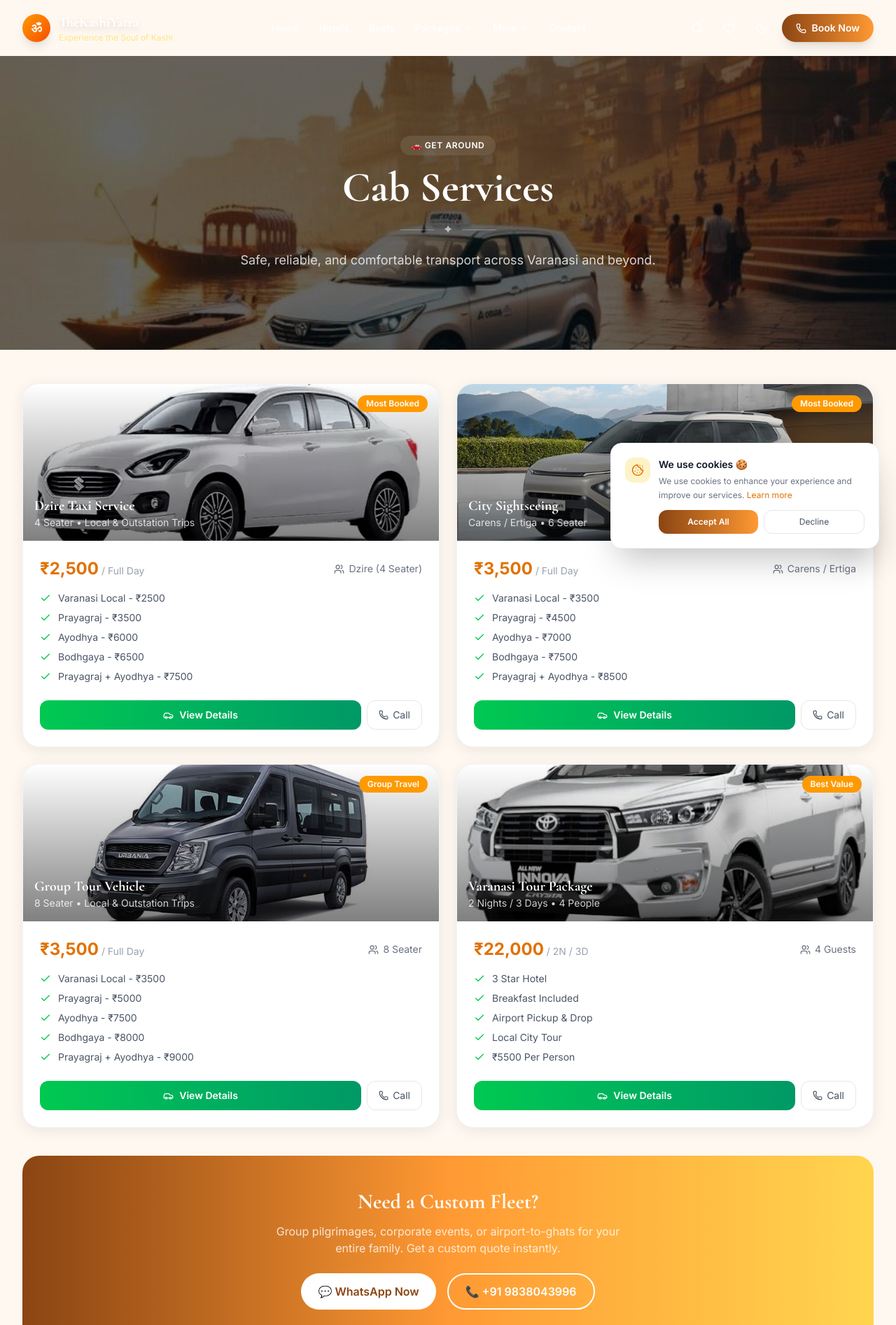
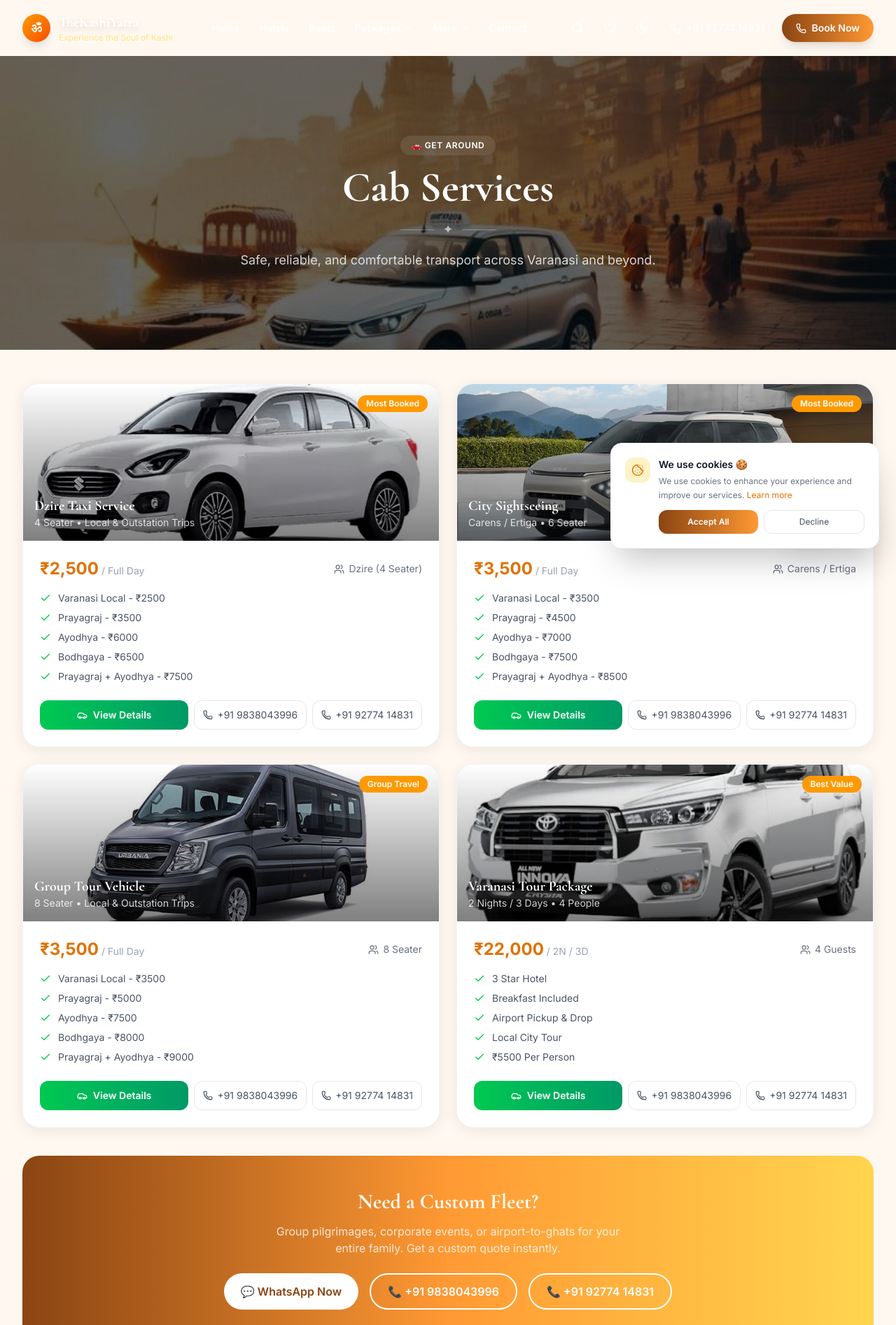
Before and after one commit to lavkush9415/thekashiyatra, a Next.js app: page /cabs in a window 1280 px wide. Shown: the top 1894 px of the page at 70% size. Built offline with nearby package versions, Linux system fonts and the light colour scheme.

Commit message:
Add new contact number across website

```diff
--- a/app/cabs/page.tsx
+++ b/app/cabs/page.tsx
@@ -111,15 +111,21 @@ export default function CabsPage() {
 
 
                 {/* Action buttons */}
-                <div className="flex gap-2">
+                <div className="flex flex-wrap gap-2">
                   <span className="flex-1 py-2.5 bg-gradient-to-r from-green-500 to-emerald-600 text-white rounded-xl text-sm font-semibold hover:shadow-lg hover:scale-[1.02] transition-all flex items-center justify-center gap-2">
                     <Car size={15} /> View Details
                   </span>
                   <a
                     href="tel:+919838043996"
-                    className="px-4 py-2.5 border border-gray-200 dark:border-gray-700 text-gray-600 dark:text-gray-400 rounded-xl text-sm hover:border-amber-300 hover:text-amber-600 transition-colors flex items-center gap-1.5"
+                    className="px-3 py-2.5 border border-gray-200 dark:border-gray-700 text-gray-600 dark:text-gray-400 rounded-xl text-xs sm:text-sm hover:border-amber-300 hover:text-amber-600 transition-colors flex items-center gap-1.5"
                   >
-                    <Phone size={14} /> Call
+                    <Phone size={14} /> +91 9838043996
+                  </a>
+                  <a
+                    href="tel:+919277414831"
+                    className="px-3 py-2.5 border border-gray-200 dark:border-gray-700 text-gray-600 dark:text-gray-400 rounded-xl text-xs sm:text-sm hover:border-amber-300 hover:text-amber-600 transition-colors flex items-center gap-1.5"
+                  >
+                    <Phone size={14} /> +91 92774 14831
                   </a>
                 </div>
               </div>
@@ -145,6 +151,9 @@ export default function CabsPage() {
             <a href="tel:+919838043996" className="inline-flex items-center justify-center gap-2 px-6 py-3 border-2 border-white text-white rounded-full font-semibold hover:bg-white/10 transition-all">
               📞 +91 9838043996
             </a>
+            <a href="tel:+919277414831" className="inline-flex items-center justify-center gap-2 px-6 py-3 border-2 border-white text-white rounded-full font-semibold hover:bg-white/10 transition-all">
+              📞 +91 92774 14831
+            </a>
           </div>
         </div>
       </div>
--- a/app/cancellation/page.tsx
+++ b/app/cancellation/page.tsx
@@ -98,7 +98,8 @@ export default function CancellationPage() {
             <li>Refund will be processed within 5–7 business days</li>
           </ol>
           <p className="mt-4 text-sm text-gray-500">
-            Need help? <Link href="/contact" className="text-amber-600 hover:underline">Contact us</Link> or WhatsApp at +91 9838043996.
+            Need help? <Link href="/contact" className="text-amber-600 hover:underline">Contact us</Link> or WhatsApp at +91 9838043996, or call{" "}
+            <a href="tel:+919277414831" className="text-amber-600 hover:underline">+91 92774 14831</a>.
           </p>
         </div>
       </div>
--- a/app/layout.tsx
+++ b/app/layout.tsx
@@ -97,7 +97,7 @@ const jsonLd = {
   name: "TheKashiYatra",
   description: "Premium travel and pilgrimage booking service for Varanasi, India.",
   url: "https://thekashiyatra.com",
-  telephone: "+91-9838043996",
+  telephone: ["+91-9838043996", "+91-9277414831"],
   email: "info@thekashiyatra.com",
   address: {
     "@type": "PostalAddress",
--- a/components/home/ContactSection.tsx
+++ b/components/home/ContactSection.tsx
@@ -41,7 +41,7 @@ export function ContactSection() {
               {
                 icon: Phone,
                 title: "Call / WhatsApp",
-                lines: ["+91 9838043996"],
+                lines: ["+91 9838043996", "+91 92774 14831"],
                 color: "from-green-500 to-emerald-600",
               },
               {
@@ -76,7 +76,17 @@ export function ContactSection() {
                 <div>
                   <h4 className="font-semibold text-gray-900 dark:text-white text-sm mb-1">{info.title}</h4>
                   {info.lines.map((line) => (
-                    <p key={line} className="text-gray-500 dark:text-gray-400 text-xs">{line}</p>
+                    info.title === "Call / WhatsApp" ? (
+                      <a
+                        key={line}
+                        href={`tel:+${line.replace(/\D/g, "")}`}
+                        className="block text-gray-500 dark:text-gray-400 text-xs hover:text-amber-600 dark:hover:text-amber-400"
+                      >
+                        {line}
+                      </a>
+                    ) : (
+                      <p key={line} className="text-gray-500 dark:text-gray-400 text-xs">{line}</p>
+                    )
                   ))}
                 </div>
               </motion.div>
@@ -222,6 +232,10 @@ export function ContactSection() {
                 <a href="tel:+919838043996" className="text-amber-600 font-medium hover:underline">
                   +91 9838043996
                 </a>
+                {" "}·{" "}
+                <a href="tel:+919277414831" className="text-amber-600 font-medium hover:underline">
+                  +91 92774 14831
+                </a>
               </p>
             </form>
           </motion.div>
--- a/components/home/FAQSection.tsx
+++ b/components/home/FAQSection.tsx
@@ -104,7 +104,13 @@ export function FAQSection() {
               href="tel:+919838043996"
               className="inline-flex items-center justify-center gap-2 px-5 py-3 bg-gradient-to-r from-[#8B4513] to-[#FF9933] text-white rounded-full text-sm font-semibold hover:shadow-lg transition-all"
             >
-              📞 Call Now
+              📞 +91 9838043996
+            </a>
+            <a
+              href="tel:+919277414831"
+              className="inline-flex items-center justify-center gap-2 px-5 py-3 bg-gradient-to-r from-[#8B4513] to-[#FF9933] text-white rounded-full text-sm font-semibold hover:shadow-lg transition-all"
+            >
+              📞 +91 92774 14831
             </a>
           </div>
         </motion.div>
--- a/components/layout/Footer.tsx
+++ b/components/layout/Footer.tsx
@@ -115,6 +115,12 @@ export function Footer() {
                   <Phone size={14} className="text-amber-500" />
                 </div>
                 +91 9838043996
+              </a>
+              <a href="tel:+919277414831" className="flex items-center gap-3 text-sm hover:text-amber-400 transition-colors">
+                <div className="w-8 h-8 rounded-full bg-amber-500/20 flex items-center justify-center">
+                  <Phone size={14} className="text-amber-500" />
+                </div>
+                +91 92774 14831
               </a>
               <a href="mailto:info.thekashiyatra@gmail.com" className="flex items-center gap-3 text-sm hover:text-amber-400 transition-colors">
                 <div className="w-8 h-8 rounded-full bg-amber-500/20 flex items-center justify-center">
--- a/components/layout/Navbar.tsx
+++ b/components/layout/Navbar.tsx
@@ -207,6 +207,21 @@ export function Navbar() {
               )}
 
               <a
+                href="tel:+919277414831"
+                aria-label="Call +91 92774 14831"
+                title="Call +91 92774 14831"
+                className={cn(
+                  "flex items-center gap-2 p-2 xl:px-3 xl:py-2 rounded-full text-sm font-medium transition-colors",
+                  isScrolled
+                    ? "text-[#8B4513] dark:text-amber-400 hover:bg-amber-50 dark:hover:bg-gray-800"
+                    : "text-white hover:bg-white/10"
+                )}
+              >
+                <Phone size={15} />
+                <span className="hidden xl:inline">+91 92774 14831</span>
+              </a>
+
+              <a
                 href={getWhatsAppUrl(genericInquiryMessage("your travel packages and services"))}
                 target="_blank"
                 rel="noopener noreferrer"
@@ -325,6 +340,9 @@ export function Navbar() {
                   <a href="tel:+919838043996" className="flex items-center gap-2 text-[#8B4513] dark:text-amber-400 font-medium">
                     <Phone size={15} /> +91 9838043996
                   </a>
+                  <a href="tel:+919277414831" className="flex items-center gap-2 text-[#8B4513] dark:text-amber-400 font-medium mt-1">
+                    <Phone size={15} /> +91 92774 14831
+                  </a>
                   <a href="mailto:info.thekashiyatra@gmail.com" className="flex items-center gap-2 text-amber-600 text-sm mt-1">
                     <MapPin size={13} /> info.thekashiyatra@gmail.com
                   </a>
--- a/components/ui/ScrollProgressBar.tsx
+++ b/components/ui/ScrollProgressBar.tsx
@@ -2,7 +2,7 @@
 
 import { useEffect, useState } from "react";
 import { motion, AnimatePresence } from "framer-motion";
-import { ArrowUp } from "lucide-react";
+import { ArrowUp, Phone } from "lucide-react";
 import { getWhatsAppUrl } from "@/lib/whatsapp";
 
 export function ScrollProgressBar() {
@@ -52,6 +52,19 @@ export function ScrollProgressBar() {
 
 export function WhatsAppButton() {
   return (
+    <>
+      <motion.a
+        href="tel:+919277414831"
+        initial={{ scale: 0 }}
+        animate={{ scale: 1 }}
+        transition={{ delay: 3, type: "spring", stiffness: 200 }}
+        whileHover={{ scale: 1.1 }}
+        className="fixed bottom-6 right-24 z-50 w-14 h-14 bg-gradient-to-br from-[#8B4513] to-[#FF9933] text-white rounded-full shadow-2xl flex items-center justify-center hover:shadow-amber-500/30 transition-all"
+        aria-label="Call +91 92774 14831"
+        title="Call +91 92774 14831"
+      >
+        <Phone size={22} />
+      </motion.a>
       <motion.a
         href={getWhatsAppUrl("Hello, I want to book a trip to Kashi!")}
         target="_blank"
@@ -66,8 +79,8 @@ export function WhatsAppButton() {
         <svg viewBox="0 0 24 24" fill="currentColor" className="w-7 h-7">
           <path d="M17.472 14.382c-.297-.149-1.758-.867-2.03-.967-.273-.099-.471-.148-.67.15-.197.297-.767.966-.94 1.164-.173.199-.347.223-.644.075-.297-.15-1.255-.463-2.39-1.475-.883-.788-1.48-1.761-1.653-2.059-.173-.297-.018-.458.13-.606.134-.133.298-.347.446-.52.149-.174.198-.298.298-.497.099-.198.05-.371-.025-.52-.075-.149-.669-1.612-.916-2.207-.242-.579-.487-.5-.669-.51-.173-.008-.371-.01-.57-.01-.198 0-.52.074-.792.372-.272.297-1.04 1.016-1.04 2.479 0 1.462 1.065 2.875 1.213 3.074.149.198 2.096 3.2 5.077 4.487.709.306 1.262.489 1.694.625.712.227 1.36.195 1.871.118.571-.085 1.758-.719 2.006-1.413.248-.694.248-1.289.173-1.413-.074-.124-.272-.198-.57-.347m-5.421 7.403h-.004a9.87 9.87 0 01-5.031-1.378l-.361-.214-3.741.982.998-3.648-.235-.374a9.86 9.86 0 01-1.51-5.26c.001-5.45 4.436-9.884 9.888-9.884 2.64 0 5.122 1.03 6.988 2.898a9.825 9.825 0 012.893 6.994c-.003 5.45-4.437 9.884-9.885 9.884m8.413-18.297A11.815 11.815 0 0012.05 0C5.495 0 .16 5.335.157 11.892c0 2.096.547 4.142 1.588 5.945L.057 24l6.305-1.654a11.882 11.882 0 005.683 1.448h.005c6.554 0 11.89-5.335 11.893-11.893a11.821 11.821 0 00-3.48-8.413Z" />
         </svg>
-      {/* Pulse ring */}
         <span className="absolute w-full h-full rounded-full bg-green-500 animate-ping opacity-30" />
       </motion.a>
+    </>
   );
 }
```
Also changed, not shown: app/terms/page.tsx (+8 -1 lines), 1 other file (tests, documents, lock files or other folders). Lines whose indentation alone changed are shown as unchanged.
